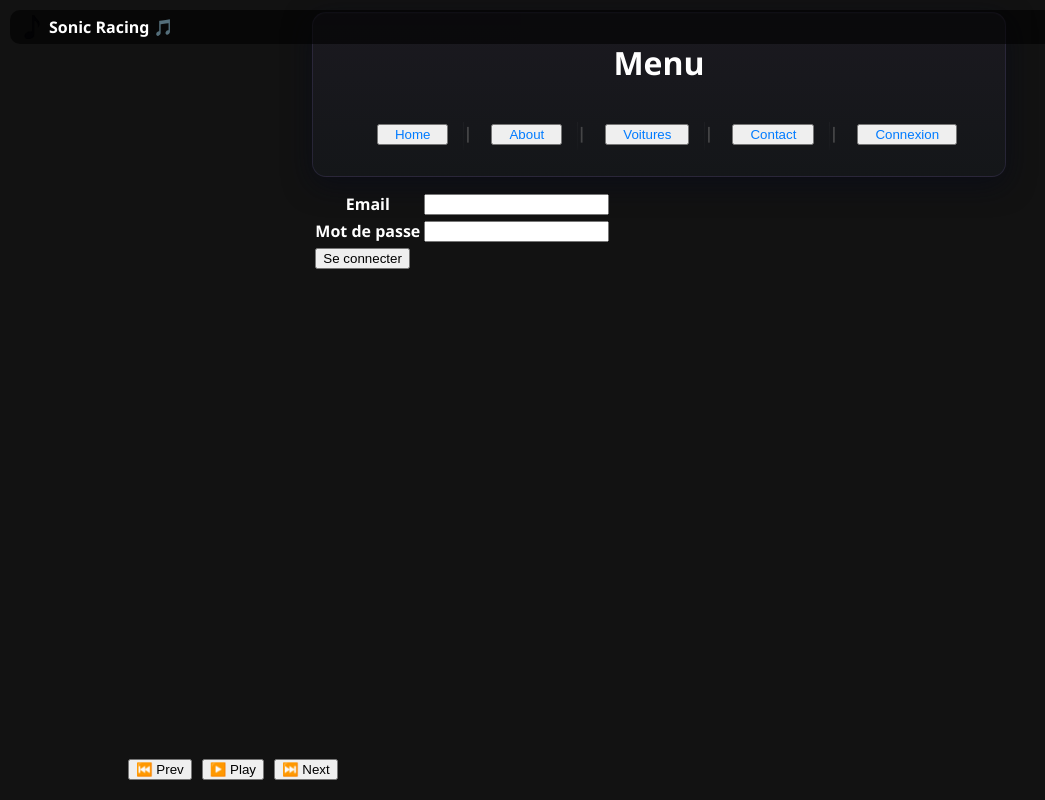
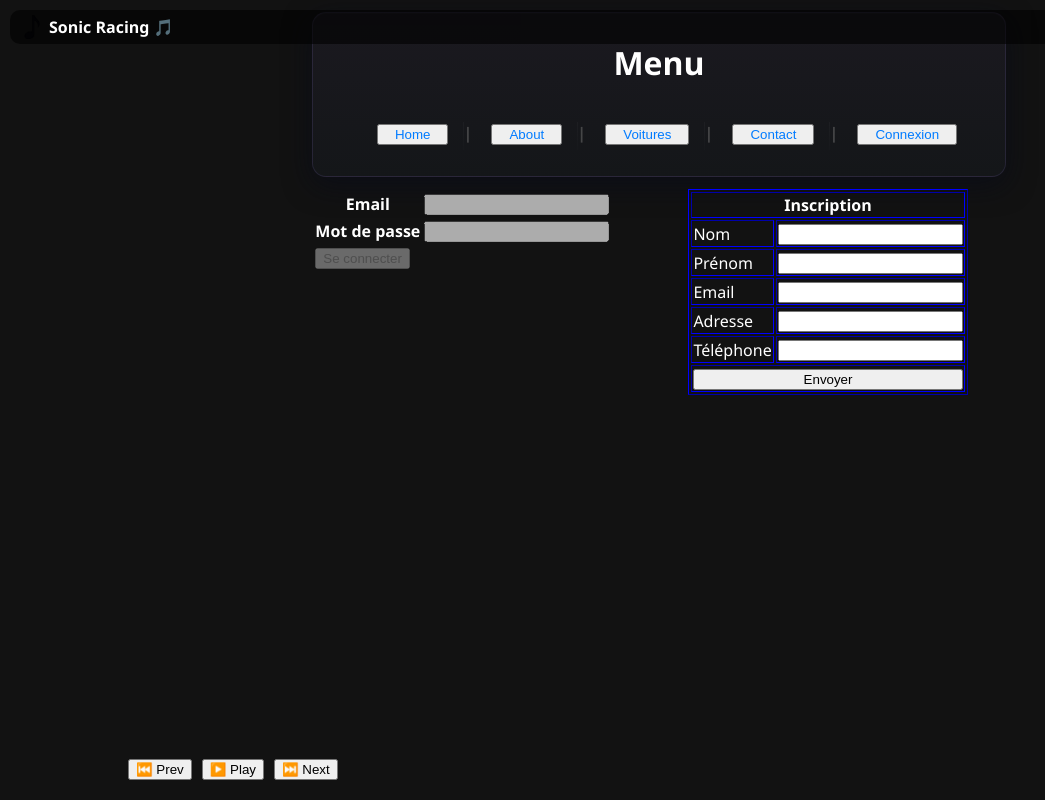
Before and after one commit to Maravello/javaexperience, a React (Create React App) app in the folder my-react-cars/: page /Connexion in a window 1280 px wide. Shown: the whole page, without its empty margins (0-1045 px from the left). Built offline with nearby package versions, Linux system fonts and the light colour scheme.

Commit message:
commit "New inscription but remove connection for a moment because render refuse the connexion CORS"

```diff
--- a/my-react-cars/src/Container/TableauDeBordContainer.jsx
+++ b/my-react-cars/src/Container/TableauDeBordContainer.jsx
@@ -1,9 +1,29 @@
 import React from "react";
+import Navbar from "../Container/menuAcceuil"
+import { useNavigate } from "react-router-dom";
+
+function TBDcontainer(props){
+
+    const redirection = useNavigate();
+
+    const handleRedirect = () => {
+    redirection("/");
+  };
+    function heDisconnected()
+    {
+        localStorage.clear();
+        handleRedirect()
+    }
+    return(
+        <div>
+            <Navbar/>
+        <h1>Bonjour {props.Prenom} {props.Nom}  </h1>
+
+        <button type="submit" style={{justifyContent: "center", alignItems: "center",display: "flex", backgroundColor: "red", width: "100%"}} onClick={heDisconnected}>Déconnexion</button>
+        </div>
+
+    )
+}
 
 
-function TBDcontainer({props}){
-
-    return(
-        <h1>Bonjour {props.nom}</h1>
-    )
-}
+export default TBDcontainer;
--- a/my-react-cars/src/Pages/Connexion.jsx
+++ b/my-react-cars/src/Pages/Connexion.jsx
@@ -6,12 +6,32 @@ import { useNavigate } from "react-router-dom";
 function Myconnexion() {
   const [email, setEmail] = useState("");
   const [password, setPassword] = useState("");
+
+  ////////inscirption///////
+  const[nom,SetNom] = useState("");
+  const[prenom,SetPrenom] = useState("");
+  const[adresse,SetAdresse] = useState("");
+  const[telephone,SetTelephone] = useState("");
+
   const navigate = useNavigate();
 
 
   const handleRedirect = () => {
     navigate("/Tableau-de-bord");
   };
+
+
+  function senddata(e){
+      e.preventDefault();
+      localStorage.setItem("nom", nom);
+      localStorage.setItem("prenom", prenom);
+      localStorage.setItem("adresse", adresse);
+      localStorage.setItem("telephone", telephone);
+      localStorage.setItem("email", email);
+      localStorage.setItem("password", password);
+
+      handleRedirect();
+  }
 
   const verifyInput = async (e) => {
     e.preventDefault();
@@ -61,16 +81,17 @@ function Myconnexion() {
     <div>
       <Navbar />
       <audio id="clickSound" src="/typewriter.mp3" />
-      <form onSubmit={verifyInput}>
-        <table>
+      <form onSubmit={verifyInput} disabled>
+        <table disabled style={{float: "left" }}>
           <tr>
-            <th>Email</th>
+            <th >Email</th>
             <td>
               <input
                 type="email"
                 name="email"
                 value={email}
-                onChange={(e) => setEmail(e.target.value)}
+                onChange={(e) => setEmail(e.target.value) }
+                disabled
               />
             </td>
           </tr>
@@ -82,16 +103,71 @@ function Myconnexion() {
                 name="password"
                 value={password}
                 onChange={(e) => setPassword(e.target.value)}
+                disabled
               />
             </td>
           </tr>
           <tr>
             <td colSpan={2}>
-              <input type="submit" value="Se connecter" />
+              <input type="submit" value="Se connecter"disabled />
             </td>
           </tr>
         </table>
+
       </form>
+
+      <table border="1" style={{float: "right", borderColor: "blue"}}>
+            <tr>
+              <th colSpan="2">
+                  Inscription
+              </th>
+            </tr>
+            <tr>
+              <td>
+                Nom
+              </td>
+              <td>
+                <input type="text" name="name" id="" value={nom} onChange={(e) => SetNom(e.target.value)} />
+              </td>
+            </tr>
+            <tr>
+              <td>
+                Prénom
+              </td>
+              <td>
+                <input type="text" name="Prenom" id=""  value={prenom} onChange={(e) => SetPrenom(e.target.value)}/>
+              </td>
+            </tr>
+            <tr>
+              <td>
+                Email
+              </td>
+              <td>
+                <input type="email" name="mail" id="" value={email} onChange={(e) => setEmail(e.target.value)} />
+              </td>
+            </tr>
+            <tr>
+              <td>
+                Adresse
+              </td>
+              <td>
+                <input type="text" name="adress" id="" value={adresse} onChange={(e) => SetAdresse(e.target.value)} />
+              </td>
+            </tr>
+            <tr>
+              <td>
+                Téléphone
+              </td>
+              <td>
+                 <input type="number" name="tel" id="" value={telephone} onChange={(e) => SetTelephone(e.target.value)} />
+              </td>
+            </tr>
+            <tr>
+              <td colSpan="2">
+                <button type="submit" style={{width: "100%"}} onClick={senddata}>Envoyer</button>
+              </td>
+            </tr>
+        </table>
     </div>
   );
 }
--- a/my-react-cars/src/Pages/TableauDeBord.jsx
+++ b/my-react-cars/src/Pages/TableauDeBord.jsx
@@ -1,14 +1,23 @@
-import React from "react";
-import Navbar from "../Container/menuAcceuil"
-import { data } from "react-router-dom";
+import React, { useState } from "react";
+import TableauDebord from "../Container/TableauDeBordContainer"
 
 
 
 function TableauDeBord(){
 
-    const client = JSON.parse(localStorage.getItem("client"))
+   const [client, setClient] = useState({
+    Nom: localStorage.getItem("nom") || "",
+    Prenom: localStorage.getItem("prenom") || "",
+    adresse: localStorage.getItem("adresse") || "",
+    telephone: localStorage.getItem("telephone") || "",
+    email: localStorage.getItem("email") || "",
+    password: localStorage.getItem("password") || "",
+});
     return(
-        <Navbar nom={client.nom} />
+        <div>
+              <TableauDebord Nom={client.Nom} Prenom={client.Prenom} />
+        </div>
+
     )
 }
 
```
